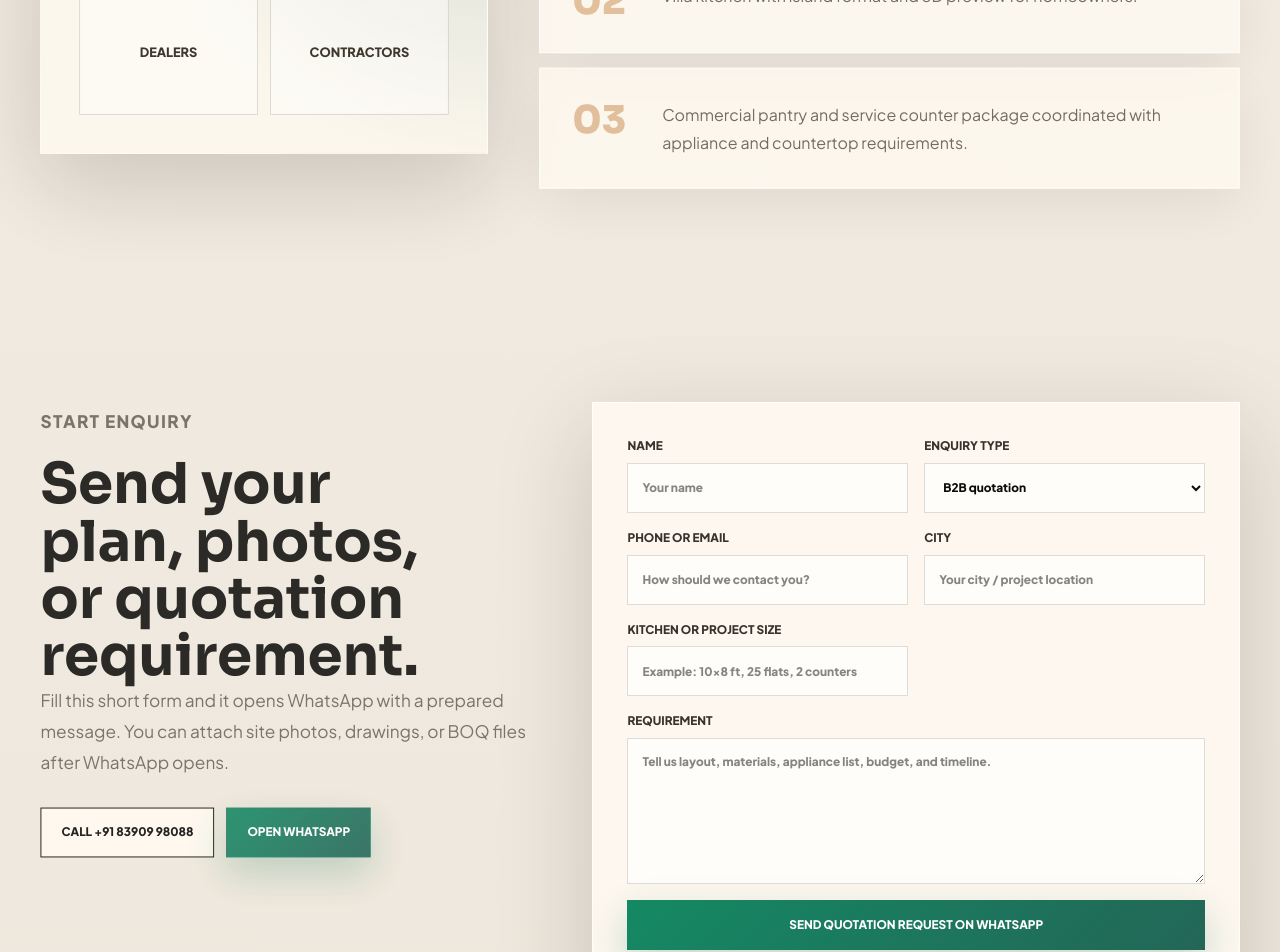
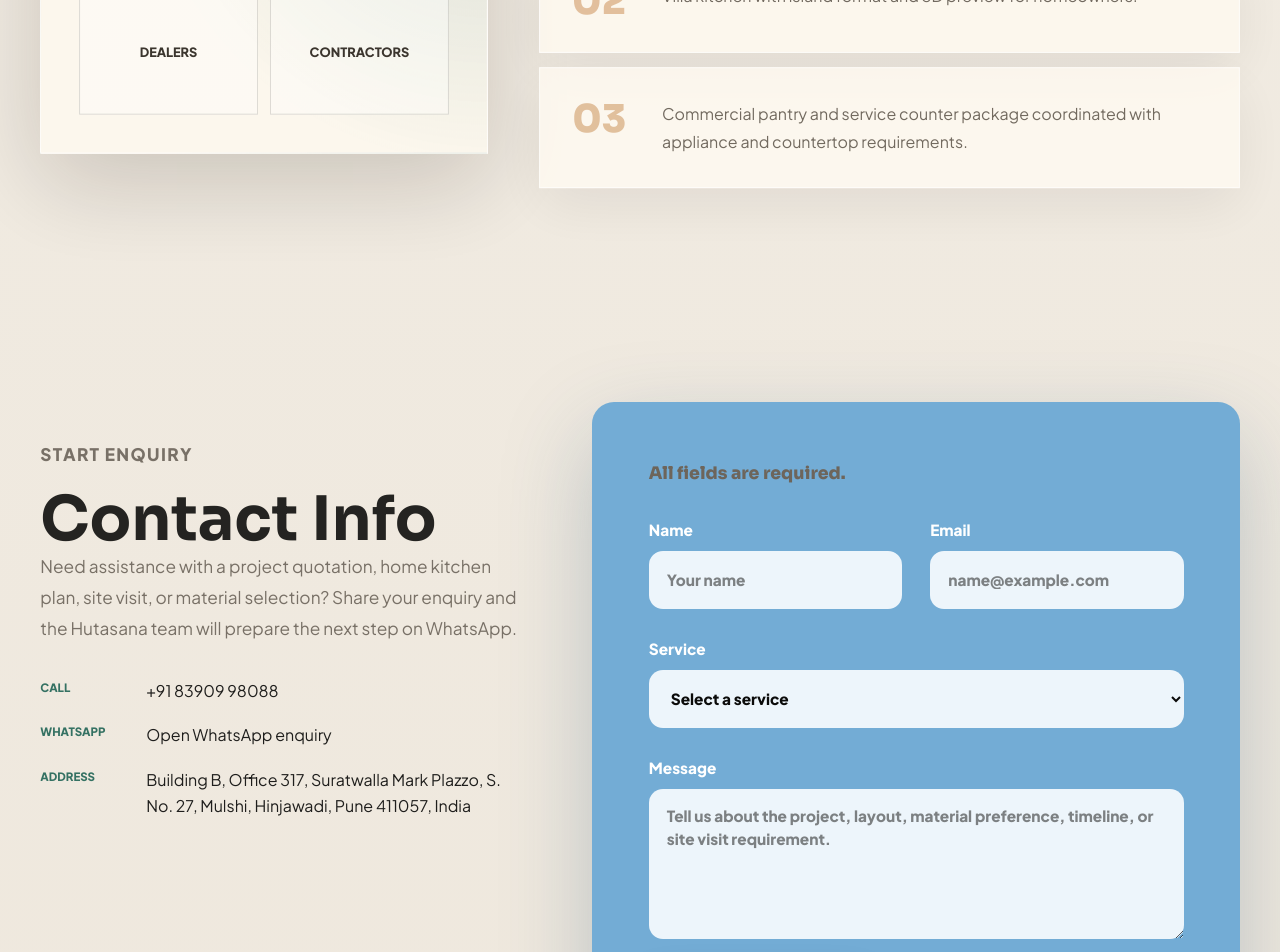
Before and after one commit to DarshanChoudhari2022/Hutasana-Modular-Kitchen, a Next.js app: page / in a window 1280 px wide. Shown: the part 8186-9138 px from the top of the page. Built offline with nearby package versions, Linux system fonts and the light colour scheme; no server answers.

Commit message:
Update contact section with office address

```diff
--- a/app/QuoteForm.tsx
+++ b/app/QuoteForm.tsx
@@ -2,7 +2,7 @@
 
 import { FormEvent, useState } from "react";
 
-import { whatsappHref, whatsappMessages } from "./contact";
+import { officeAddress, whatsappHref, whatsappMessages } from "./contact";
 
 export function QuoteForm() {
   const [status, setStatus] = useState("");
@@ -14,26 +14,33 @@ export function QuoteForm() {
       whatsappMessages.general,
       "",
       `Name: ${form.get("name") || ""}`,
-      `Enquiry type: ${form.get("type") || ""}`,
-      `Phone / email: ${form.get("contact") || ""}`,
-      `City: ${form.get("city") || ""}`,
-      `Kitchen size / project size: ${form.get("size") || ""}`,
-      `Requirement: ${form.get("message") || ""}`,
+      `Email: ${form.get("email") || ""}`,
+      `Service: ${form.get("service") || ""}`,
+      `Message: ${form.get("message") || ""}`,
+      `Office address: ${officeAddress}`,
     ].join("\n");
 
-    setStatus("Opening WhatsApp with your quotation request...");
+    setStatus("Opening WhatsApp with your prepared enquiry...");
     window.open(whatsappHref(message), "_blank", "noopener,noreferrer");
   }
 
   return (
     <form className="contact__form" onSubmit={submitQuote}>
+      <p className="contact__required">All fields are required.</p>
       <label>
         Name
         <input type="text" name="name" placeholder="Your name" required />
       </label>
       <label>
-        Enquiry type
-        <select name="type" defaultValue="B2B quotation">
+        Email
+        <input type="email" name="email" placeholder="name@example.com" required />
+      </label>
+      <label>
+        Service
+        <select name="service" defaultValue="" required>
+          <option value="" disabled>
+            Select a service
+          </option>
           <option>B2B quotation</option>
           <option>Individual kitchen</option>
           <option>Commercial kitchen</option>
@@ -42,35 +49,14 @@ export function QuoteForm() {
         </select>
       </label>
       <label>
-        Phone or email
-        <input
-          type="text"
-          name="contact"
-          placeholder="How should we contact you?"
+        Message
+        <textarea
+          name="message"
+          placeholder="Tell us about the project, layout, material preference, timeline, or site visit requirement."
           required
         />
       </label>
-      <label>
-        City
-        <input type="text" name="city" placeholder="Your city / project location" />
-      </label>
-      <label>
-        Kitchen or project size
-        <input
-          type="text"
-          name="size"
-          placeholder="Example: 10x8 ft, 25 flats, 2 counters"
-        />
-      </label>
-      <label>
-        Requirement
-        <textarea
-          name="message"
-          placeholder="Tell us layout, materials, appliance list, budget, and timeline."
-          required
-        />
-      </label>
-      <button type="submit">Send quotation request on WhatsApp</button>
+      <button type="submit">Prepare enquiry</button>
       <p className="contact__note" role="status">
         {status || "Your details stay on your device until you choose to send them on WhatsApp."}
       </p>
--- a/app/contact.ts
+++ b/app/contact.ts
@@ -1,6 +1,8 @@
 export const phoneDisplay = "+91 83909 98088";
 export const phoneHref = "tel:+918390998088";
 export const whatsappNumber = "918390998088";
+export const officeAddress =
+  "Building B, Office 317, Suratwalla Mark Plazzo, S. No. 27, Mulshi, Hinjawadi, Pune 411057, India";
 
 const baseMessage =
   "Hello Hutasana Intelligent Kitchen Designs LLP, I want a modular kitchen quotation.";
--- a/app/globals.css
+++ b/app/globals.css
@@ -166,7 +166,7 @@ main {
 .footer a,
 .hero__actions a,
 .audience__panel a,
-.contact__direct a,
+.contact__details a,
 .floating-cta {
   transition:
     transform 220ms cubic-bezier(0.2, 0.8, 0.2, 1),
@@ -325,7 +325,6 @@ main {
 
 .hero__actions a,
 .audience__panel a,
-.contact__direct a,
 .contact__form button {
   min-height: 50px;
   display: inline-flex;
@@ -340,8 +339,7 @@ main {
 
 .hero__actions a:first-child,
 .audience__panel a,
-.contact__form button,
-.contact__direct a:nth-child(2) {
+.contact__form button {
   background: linear-gradient(135deg, #148963, var(--olive));
   border-color: transparent;
   color: white;
@@ -356,7 +354,7 @@ main {
 
 .hero__actions a:hover,
 .audience__panel a:hover,
-.contact__direct a:hover,
+.contact__details a:hover,
 .floating-cta:hover {
   transform: translateY(-3px);
   box-shadow: 0 20px 48px rgba(31, 28, 23, 0.22);
@@ -946,39 +944,70 @@ main {
   line-height: 1.72;
 }
 
-.contact__direct {
-  display: flex;
-  flex-wrap: wrap;
-  gap: 12px;
-  margin-top: 30px;
+.contact__info {
+  padding-top: clamp(8px, 3vw, 34px);
 }
 
-.contact__direct a:first-child {
-  background: var(--paper);
+.contact__info h2 {
+  font-size: clamp(2.1rem, 4.8vw, 4.8rem);
+}
+
+.contact__details {
+  display: grid;
+  gap: 18px;
+  margin-top: 34px;
+}
+
+.contact__details a,
+.contact__details address {
+  display: grid;
+  grid-template-columns: 92px 1fr;
+  gap: 14px;
+  align-items: start;
+  margin: 0;
   color: var(--ink);
+  font-style: normal;
+  font-size: clamp(1rem, 1.25vw, 1.1rem);
+  line-height: 1.65;
+}
+
+.contact__details span {
+  color: var(--olive);
+  font-size: 0.72rem;
+  font-weight: 900;
+  text-transform: uppercase;
 }
 
 .contact__form {
   display: grid;
   grid-template-columns: 1fr 1fr;
-  gap: 16px;
-  padding: clamp(22px, 3vw, 34px);
-  background: rgba(255, 250, 241, 0.86);
-  border: 1px solid rgba(255, 255, 255, 0.75);
-  box-shadow: var(--shadow);
-  backdrop-filter: blur(18px);
+  gap: 28px;
+  padding: clamp(30px, 4.4vw, 58px);
+  background: #73acd5;
+  border: 0;
+  border-radius: 22px;
+  box-shadow: 0 32px 90px rgba(40, 83, 115, 0.26);
+}
+
+.contact__required {
+  grid-column: 1 / -1;
+  margin: 0;
+  color: white;
+  font-family: var(--font-sora), sans-serif;
+  font-size: 0.9rem;
+  font-weight: 800;
 }
 
 .contact__form label {
   display: grid;
-  gap: 8px;
-  color: #36322c;
-  font-size: 0.74rem;
+  gap: 10px;
+  color: white;
+  font-size: 0.96rem;
   font-weight: 900;
-  text-transform: uppercase;
 }
 
-.contact__form label:nth-child(6),
+.contact__form label:nth-of-type(3),
+.contact__form label:nth-of-type(4),
 .contact__form button,
 .contact__note {
   grid-column: 1 / -1;
@@ -988,11 +1017,12 @@ main {
 .contact__form select,
 .contact__form textarea {
   width: 100%;
-  min-height: 50px;
-  border: 1px solid rgba(26, 24, 20, 0.14);
-  background: rgba(255, 255, 255, 0.66);
+  min-height: 58px;
+  border: 0;
+  border-radius: 14px;
+  background: rgba(244, 249, 253, 0.95);
   color: var(--ink);
-  padding: 14px;
+  padding: 15px 18px;
   font: inherit;
   outline: none;
   transition: border-color 180ms ease, box-shadow 180ms ease, background 180ms ease;
@@ -1003,22 +1033,28 @@ main {
 .contact__form textarea:focus {
   border-color: rgba(35, 102, 87, 0.65);
   background: white;
-  box-shadow: 0 0 0 4px rgba(35, 102, 87, 0.12);
+  box-shadow: 0 0 0 4px rgba(17, 52, 77, 0.16);
 }
 
 .contact__form textarea {
-  min-height: 146px;
+  min-height: 150px;
   resize: vertical;
 }
 
 .contact__form button {
+  width: fit-content;
+  min-width: 220px;
+  min-height: 64px;
+  background: #102b45;
   border: 0;
+  border-radius: 12px;
+  color: white;
   cursor: pointer;
 }
 
 .contact__note {
-  margin: -4px 0 0;
-  color: var(--muted);
+  margin: -10px 0 0;
+  color: rgba(255, 255, 255, 0.86);
   font-size: 0.88rem;
   line-height: 1.5;
   text-transform: none;
@@ -1064,6 +1100,14 @@ main {
   display: block;
   margin-bottom: 12px;
   color: rgba(255, 250, 241, 0.9);
+}
+
+.footer address {
+  max-width: 320px;
+  margin: 16px 0 0;
+  color: rgba(255, 250, 241, 0.64);
+  font-style: normal;
+  line-height: 1.6;
 }
 
 .floating-cta {
@@ -1233,7 +1277,8 @@ main {
     margin: 0;
   }
 
-  .contact__form label:nth-child(6),
+  .contact__form label:nth-of-type(3),
+  .contact__form label:nth-of-type(4),
   .contact__form button,
   .contact__note {
     grid-column: auto;
@@ -1284,8 +1329,7 @@ main {
   }
 
   .hero__actions a,
-  .audience__panel a,
-  .contact__direct a {
+  .audience__panel a {
     width: 100%;
   }
 
--- a/app/page.tsx
+++ b/app/page.tsx
@@ -1,6 +1,7 @@
 import Image from "next/image";
 import { QuoteForm } from "./QuoteForm";
 import {
+  officeAddress,
   phoneDisplay,
   phoneHref,
   whatsappHref,
@@ -205,6 +206,14 @@ const businessSchema = {
   url: siteUrl,
   image: `${siteUrl}/og-logo.png`,
   telephone: phoneDisplay,
+  address: {
+    "@type": "PostalAddress",
+    streetAddress: "Building B, Office 317, Suratwalla Mark Plazzo, S. No. 27",
+    addressLocality: "Hinjawadi, Pune",
+    addressRegion: "Maharashtra",
+    postalCode: "411057",
+    addressCountry: "IN",
+  },
   description:
     "Premium modular kitchen design, B2B project quotations, technical specifications, production coordination, and installation support.",
   areaServed: "India",
@@ -591,23 +600,31 @@ function ProofSection() {
 function ContactSection() {
   return (
     <section className="contact section" id="contact">
-      <div className="reveal">
+      <div className="contact__info reveal">
         <p className="eyebrow">Start enquiry</p>
-        <h2>Send your plan, photos, or quotation requirement.</h2>
+        <h2>Contact Info</h2>
         <p>
-          Fill this short form and it opens WhatsApp with a prepared message.
-          You can attach site photos, drawings, or BOQ files after WhatsApp
-          opens.
+          Need assistance with a project quotation, home kitchen plan, site
+          visit, or material selection? Share your enquiry and the Hutasana
+          team will prepare the next step on WhatsApp.
         </p>
-        <div className="contact__direct">
-          <a href={phoneHref}>Call {phoneDisplay}</a>
+        <div className="contact__details" aria-label="Hutasana contact details">
+          <a href={phoneHref}>
+            <span aria-hidden="true">Call</span>
+            {phoneDisplay}
+          </a>
           <a
             href={whatsappHref(whatsappMessages.default)}
             target="_blank"
             rel="noreferrer"
           >
-            Open WhatsApp
+            <span aria-hidden="true">WhatsApp</span>
+            Open WhatsApp enquiry
           </a>
+          <address>
+            <span aria-hidden="true">Address</span>
+            {officeAddress}
+          </address>
         </div>
       </div>
       <QuoteForm />
@@ -648,6 +665,7 @@ function Footer() {
           >
             WhatsApp quotation
           </a>
+          <address>{officeAddress}</address>
         </div>
       </div>
     </footer>
```
Also changed, not shown: 1 other file (tests, documents, lock files or other folders).
